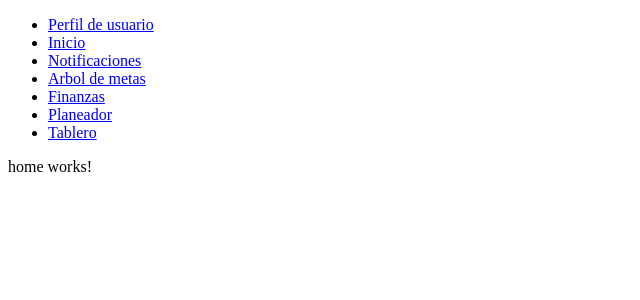
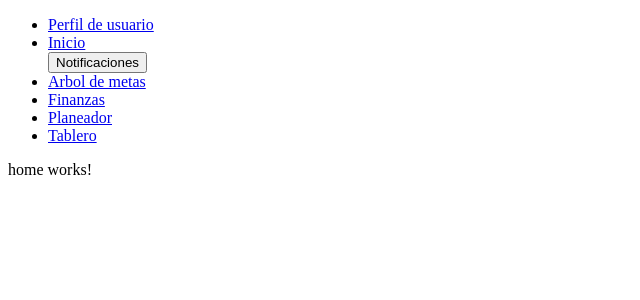
Before and after one commit to DanielaFajardo2315/fintaska_front, an Angular app: page / in a window 1280 px wide. Shown: the top 300 px of the page, without its empty margins (0-640 px from the left). Built offline with nearby package versions, Linux system fonts and the light colour scheme.

Commit message:
Se actualiza barra de navegación

```diff
--- a/src/app/components/navbar/navbar.html
+++ b/src/app/components/navbar/navbar.html
@@ -2,7 +2,7 @@
     <ul>
         <li><a routerLink="/profile">Perfil de usuario</a></li>
         <li><a routerLink="/">Inicio</a></li>
-        <li><a routerLink="/">Notificaciones</a></li>
+        <button>Notificaciones</button>
         <li><a routerLink="/tree">Arbol de metas</a></li>
         <li><a routerLink="/finances">Finanzas</a></li>
         <li><a routerLink="/planner">Planeador</a></li>
```
